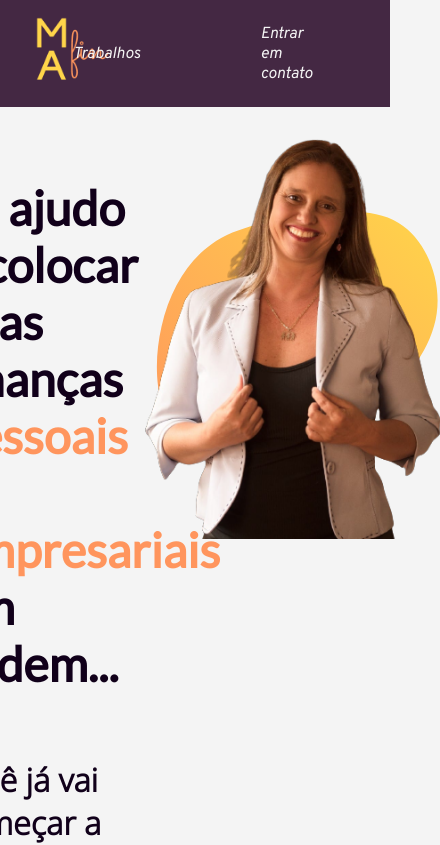
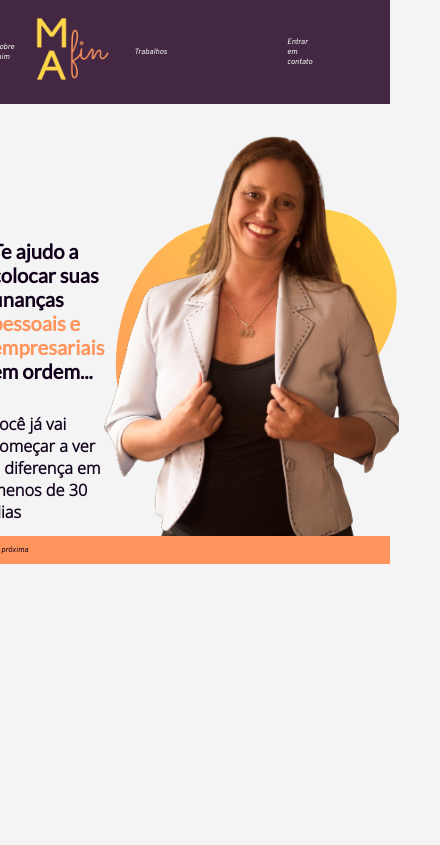
Before and after one commit to yannidilly/MAfin, a React (Create React App) app: page / in a window 390 px wide. Shown: the top 845 px of the page, 440 px wide, since content can reach past the window. Built offline with nearby package versions, Linux system fonts and the light colour scheme.

Commit message:
torna tamanho das fontes h1 e h2 responsivas

```diff
--- a/src/styles/index.css
+++ b/src/styles/index.css
@@ -22,7 +22,7 @@ body {
 
 h1 {
   font-family: var(--title);
-  font-size: 3rem;
+  font-size: calc(3vw + 1vh);
 }
 
 h2, h3, h4, h5 {
@@ -30,9 +30,10 @@ h2, h3, h4, h5 {
 }
 
 h2 {
-  font-size: 2rem;
+  font-size: calc(2vw + 1vh);
 }
 
 p, a, button {
-  font-family: var(--text)
+  font-family: var(--text);
+  font-size: 2vw;
 }
```
